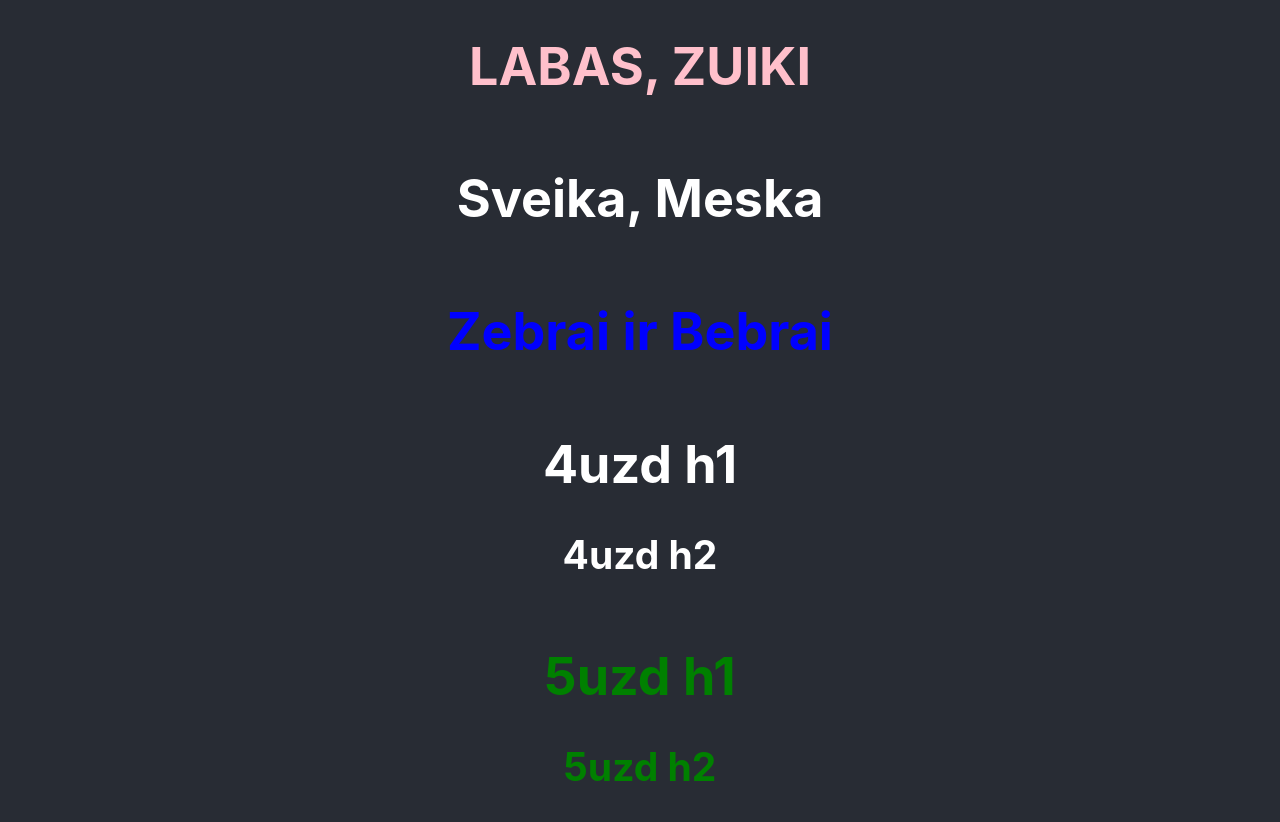
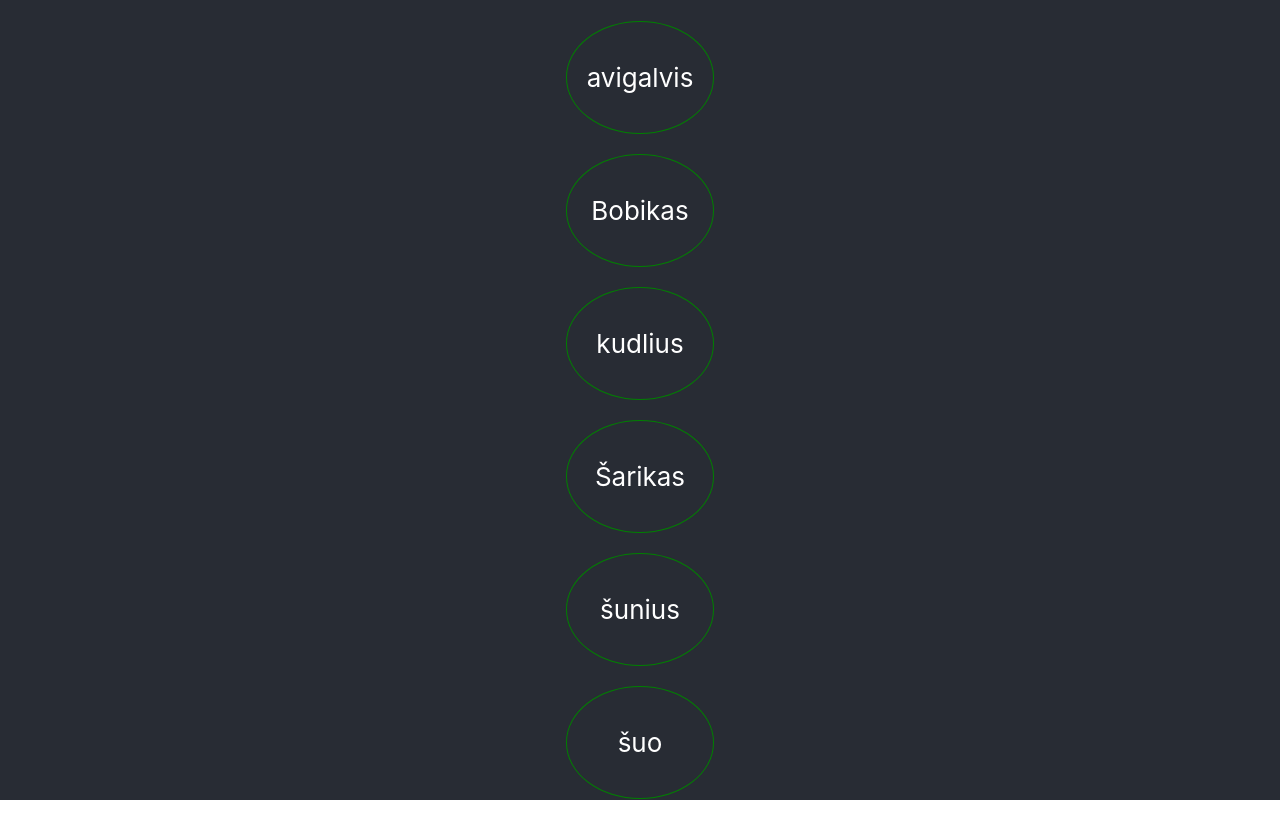
Before and after one commit to QuincyJ1/react-base, a React (Create React App) app: page / in a window 1280 px wide. After the commit the page ends 800 px from the top, so only its background shows below. Built offline with nearby package versions, Linux system fonts and the light colour scheme.

Commit message:
react base list 2uzd

```diff
--- a/src/App.jsx
+++ b/src/App.jsx
@@ -1,21 +1,25 @@
 import logo from './logo.svg';
 import './App.css';
-import Zuikis from './Components/React base/1uzd.jsx'
-import Props from './Components/React base/2uzd';
-import ZebraiBebrai from './Components/React base/3uzd';
-import Tekstas from './Components/React base/4uzd';
-import PenktasUzd from './Components/React base/5uzd';
+import DogSquare from './Components/React-base-list/1uzdList';
+import DogArray from './Components/React-base-list/2uzdList.jsx'
+
+
+
+const dogs = ['šuo', 'šunius', 'Bobikas', 'kudlius', 'Šarikas', 'avigalvis'];
 
 
 function App() {
+//   return (
+//
+//        {/* {
+//         dogs.map((dog, index) => <DogSquare key={index}  dog={dog}/>)
+//        } */}
   return (
     <div className="App">
-      <header className="App-header">
-      <Zuikis />
-      <Props text='Sveika, Meska' />
-      <ZebraiBebrai number='1' />
-      <Tekstas text1='4uzd h1' text2='4uzd h2' />
-      <PenktasUzd txt1='5uzd h1' txt2='5uzd h2' clr='green'/>
+     <header className="App-header">
+    <div className="App">
+      <DogArray dogs={dogs} />
+    </div>
       </header>
     </div>
   );
--- a/src/Components/React-base-list/2uzdList.jsx
+++ b/src/Components/React-base-list/2uzdList.jsx
@@ -1,15 +1,25 @@
 
+const DogCircle = ({ name, index }) => (
+    <div style={{
+        border: '1px solid green',
+        padding: '40px 20px',
+        marginTop: '20px',
+        borderRadius: '50%'
+    }} className="dog-circle">
+      <span className="dog-name">{name}</span>
+    </div>
+  );
 
-function DogCircle ({dog}) {
-return    (
-    <div style={{
-        border: '1px solid red',
-        padding: '10px 10px',
-        marginTop: '20px',
-        borderRadius: '50%',
-    }}>
-        <p>{dog}</p>
-    </div>)
-}
+  const DogArray = ({ dogs }) => {
+    const sortedDogs = dogs.sort((a, b) => b.length - a.length);
 
-export default DogCircle;
+    return (
+      <div className="dog-array">
+        {sortedDogs.map((dog, index) => (
+          <DogCircle key={index} name={dog} index={index + 1} />
+        ))}
+      </div>
+    );
+  };
+
+  export default DogArray;
```
Also changed, not shown: src/React-base.jsx (added, +24 -0 lines), src/React-bast-list.jsx (deleted, +0 -29 lines).
